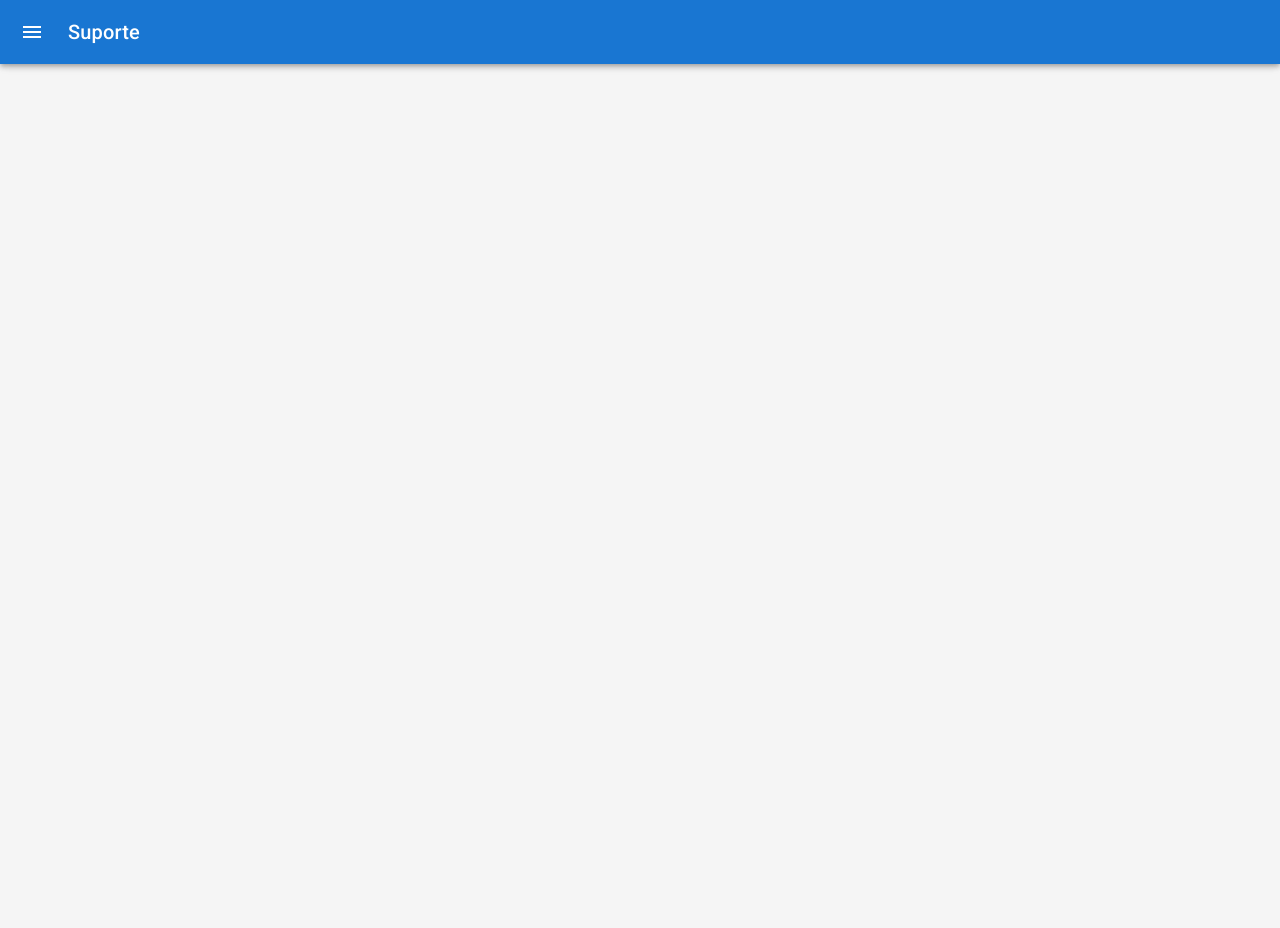
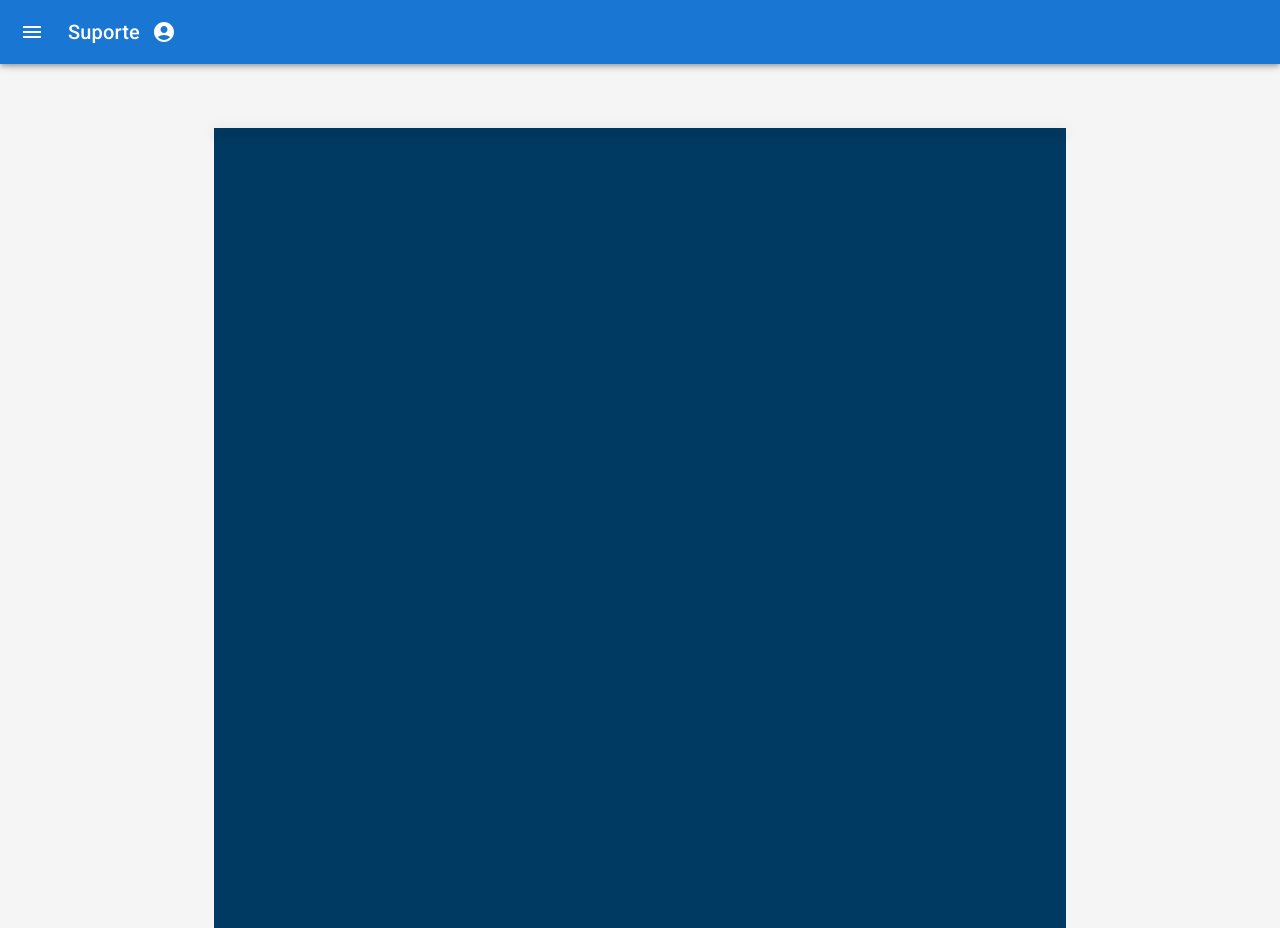
Before and after one commit to GiseleCorreia/suporteVerttice, a React (Vite) app: page / in a window 1280 px wide. Before the commit the page ends 800 px from the top, so only its background shows below. Built offline with nearby package versions, Linux system fonts and the light colour scheme.

Commit message:
iniciando projeto

```diff
--- a/index.html
+++ b/index.html
@@ -3,6 +3,11 @@
   <head>
     <meta charset="UTF-8" />
     <link rel="icon" type="image/svg+xml" href="/vite.svg" />
+    <link
+  rel="stylesheet"
+  href="https://fonts.googleapis.com/css?family=Roboto:300,400,500,700&display=swap"
+/>
+
     <meta name="viewport" content="width=device-width, initial-scale=1.0" />
     <title>Suportte</title>
   </head>
--- a/src/App.tsx
+++ b/src/App.tsx
@@ -1,27 +1,19 @@
 import GlobalStyle from './styles/global'
 import NavbarDawer from "./components/NavbarDrawer/NavbarDrawer"
-
-
-
+import AtivarDesativarEmpresas from "./Pages/AtivarDesativarEmpresas"
 
 function App() {
    return (
       <div className="App">
          <GlobalStyle />
          <NavbarDawer />
-
+         <AtivarDesativarEmpresas/>
 
 
       </div>
 
    )
 
-
-
-
-
-
-
 }
 
 export default App
--- a/src/Pages/AtivarDesativarEmpresas.tsx
+++ b/src/Pages/AtivarDesativarEmpresas.tsx
@@ -1,15 +1,17 @@
-import NavbarDawer from '../components/NavbarDrawer/NavbarDrawer';
 import * as React from 'react';
 import CssBaseline from '@mui/material/CssBaseline';
 import Box from '@mui/material/Box';
+import { Paper } from '@mui/material';
 import Container from '@mui/material/Container';
 
 export default function SimpleContainer() {
   return (
     <React.Fragment>
       <CssBaseline />
-      <Container maxWidth="sm">
-        <Box sx={{ bgcolor: '#cfe8fc', height: '100vh' }} />
+      <Container maxWidth="md">
+        <Box sx={{ bgcolor: '#003A62', height: '100vh' }} >
+        <Paper elevation={8} />
+        </Box>
 
       </Container>
     </React.Fragment>
--- a/src/components/NavbarDrawer/NavbarDrawer.tsx
+++ b/src/components/NavbarDrawer/NavbarDrawer.tsx
@@ -18,8 +18,10 @@ import ListItemIcon from '@mui/material/ListItemIcon';
 import ListItemText from '@mui/material/ListItemText';
 import DashboardIcon from '@mui/icons-material/Dashboard';
 import ComputerIcon from '@mui/icons-material/Computer';
-import MenuSuporte from '../../components/MenuSuporte';
-import StyledDrawer from './NavbarDrawer.styles';
+import AccountCircleIcon from '@mui/icons-material/AccountCircle';
+import MenuSuporte from '../MenuSuporte'
+import MenuItem from '@mui/material/MenuItem';
+import Menu from '@mui/material/Menu';
 
 
 const drawerWidth = 240;
@@ -84,6 +86,14 @@ export default function NavbarDawer() {
   const handleDrawerClose = () => {
     setOpen(false);
   };
+  const [anchorEl, setAnchorEl] = React.useState<null | HTMLElement>(null);
+  const handleClose = () => {
+    setAnchorEl(null);
+  };
+  const handleMenu = (event: React.MouseEvent<HTMLElement>) => {
+    setAnchorEl(event.currentTarget);
+  };
+
 
   return (
 
@@ -103,6 +113,38 @@ export default function NavbarDawer() {
           <Typography variant="h6" noWrap component="div">
             Suporte
           </Typography>
+
+          <div>
+              <IconButton
+                size="large"
+                aria-label="account of current user"
+                aria-controls="menu-appbar"
+                aria-haspopup="true"
+                onClick={handleMenu}
+                color="inherit"
+              >
+                <AccountCircleIcon />
+              </IconButton>
+              <Menu
+                id="menu-appbar"
+                anchorEl={anchorEl}
+                anchorOrigin={{
+                  vertical: 'top',
+                  horizontal: 'right',
+                }}
+                keepMounted
+                transformOrigin={{
+                  vertical: 'top',
+                  horizontal: 'right',
+                }}
+                open={Boolean(anchorEl)}
+                onClose={handleClose}
+              >
+                <MenuItem onClick={handleClose}>Profile</MenuItem>
+                <MenuItem onClick={handleClose}>My account</MenuItem>
+              </Menu>
+            </div>
+
         </Toolbar>
       </AppBar>
 
--- a/tsconfig.json
+++ b/tsconfig.json
@@ -14,7 +14,10 @@
     "resolveJsonModule": true,
     "isolatedModules": true,
     "noEmit": true,
-    "jsx": "react-jsx"
+    "jsx": "react-jsx",
+    "paths": {
+      "@mui/styled-engine": ["./node_modules/@mui/styled-engine-sc"]
+    }
   },
   "include": ["src"],
   "references": [{ "path": "./tsconfig.node.json" }]
```
Also changed, not shown: src/components/NavbarDrawer/NavbarDrawer.styles.ts (+6 -5 lines).
